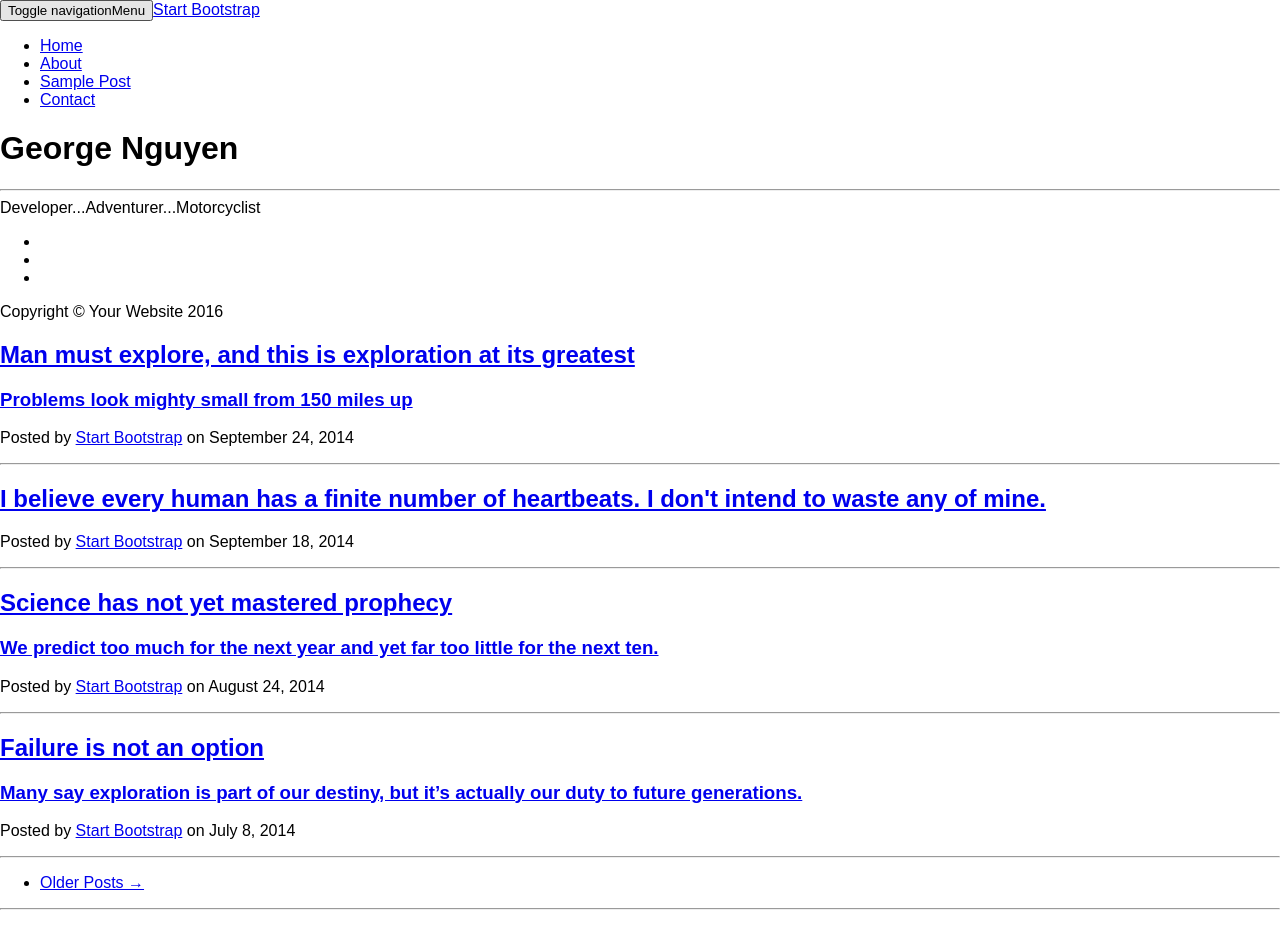
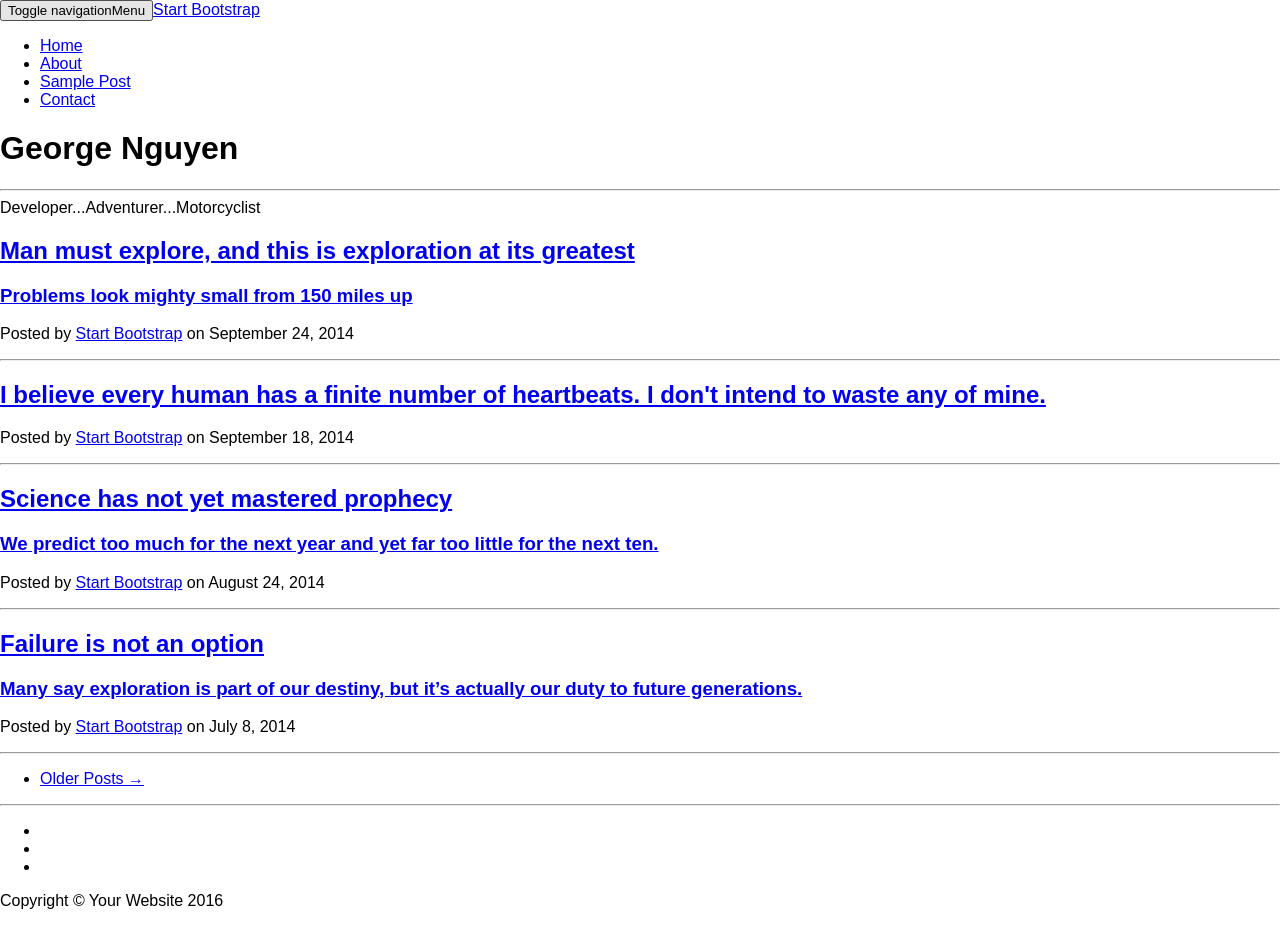
Before and after one commit to 6nguyen/ReactPractice, a React (Create React App) app in the folder full-scale-apps/blog/: page / in a window 1280 px wide. Built offline with nearby package versions, Linux system fonts and the light colour scheme; the HTML template or start-up script is replaced by a standard one.

Commit message:
Move Footer component to bottom of page

```diff
--- a/full-scale-apps/blog/src/App.js
+++ b/full-scale-apps/blog/src/App.js
@@ -11,7 +11,6 @@ class App extends Component {
       <div>
         <Navbar />
         <Header />
-        <Footer />
 
 
         {/* Main Content */}
@@ -75,6 +74,8 @@ class App extends Component {
 
         <hr/>
 
+        <Footer />
+
 
       </div>
     );
```
